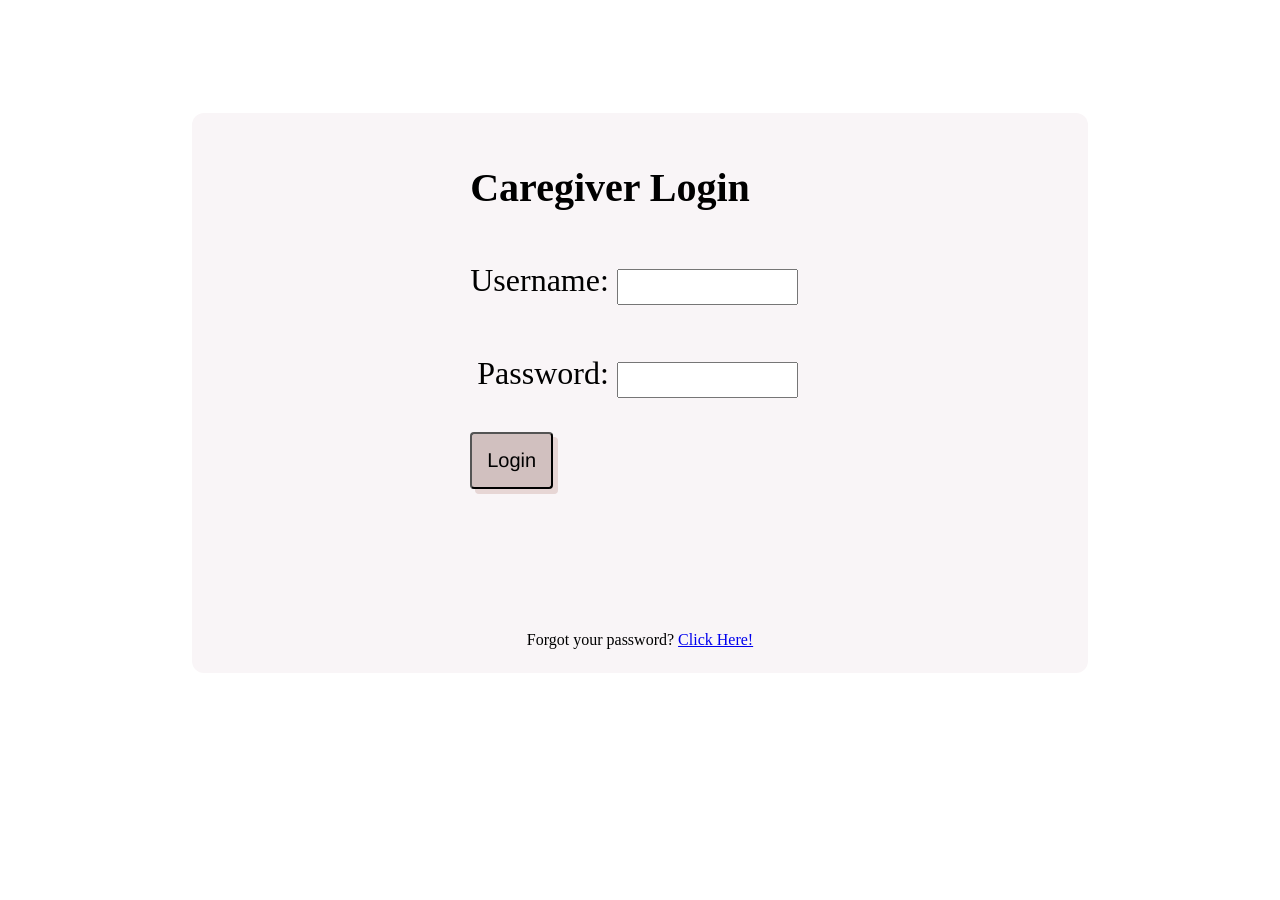
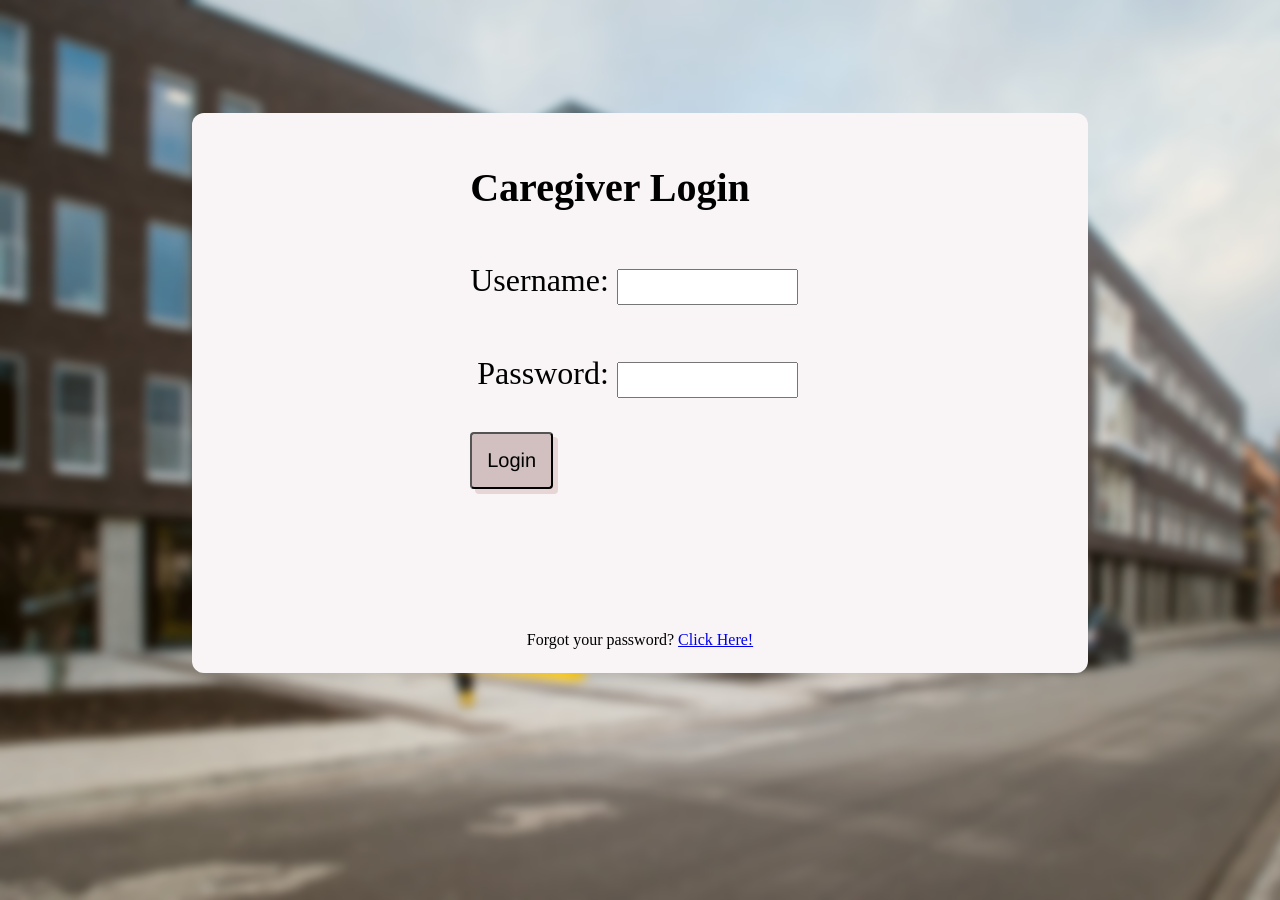
Before and after one commit to HainKUL/NursingHome, a CodeIgniter app: page /a18ux04/Caregiver_controller/login in a window 1280 px wide. Run offline with CodeIgniter, Linux system fonts and the light colour scheme.

Commit message:
actually finished

```diff
--- a/application/views/caregiver_login_view.php
+++ b/application/views/caregiver_login_view.php
@@ -9,7 +9,7 @@
 
 </head>
 
-<body>
+<body style="background-repeat:no-repeat;background-size: cover;" background="<?=base_url() ?>assets/photos/background_remy.png">
 <?php if(isset($_SESSION)) {
     echo $this->session->flashdata('flash_data');
 } ?>
```
